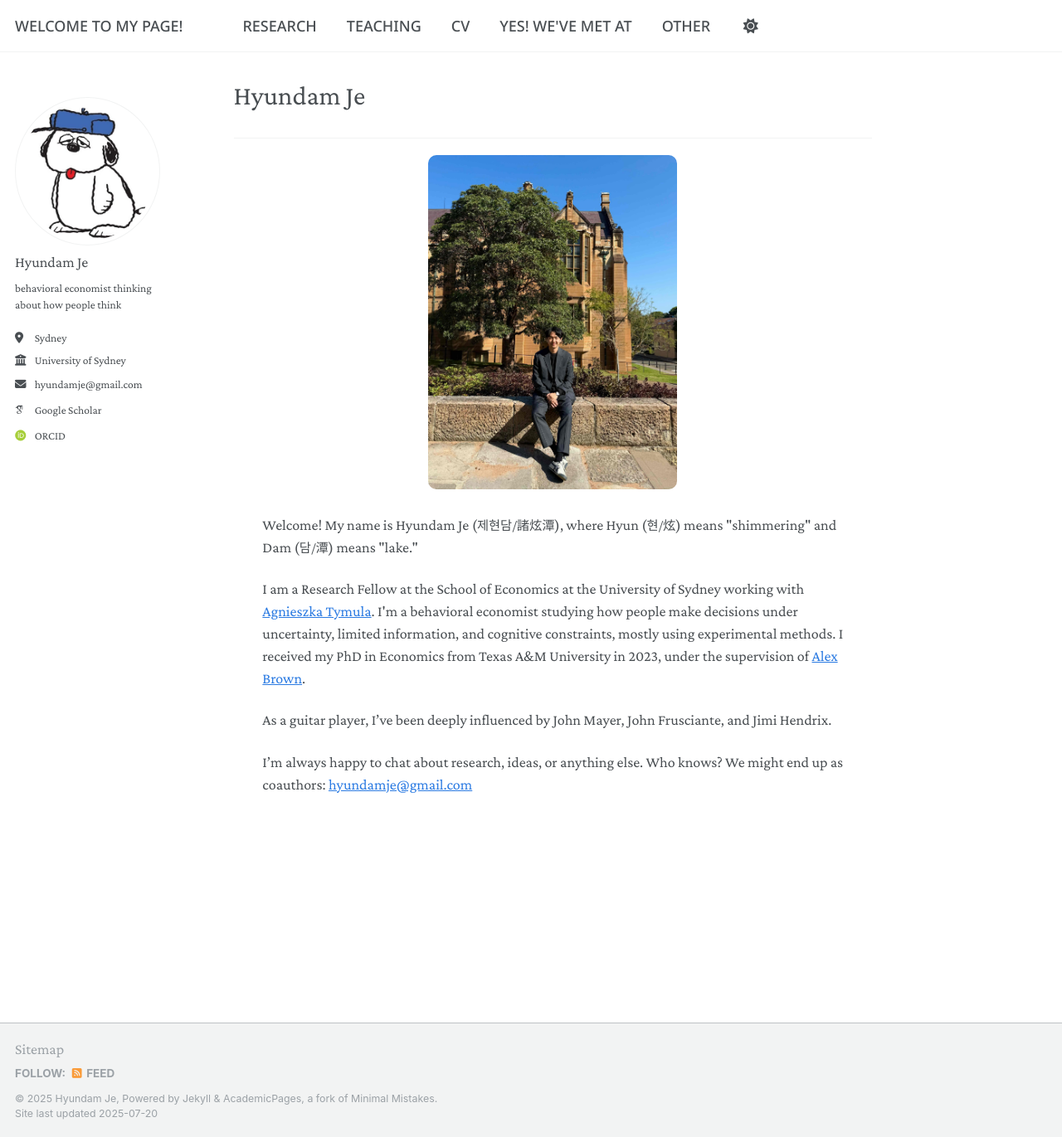
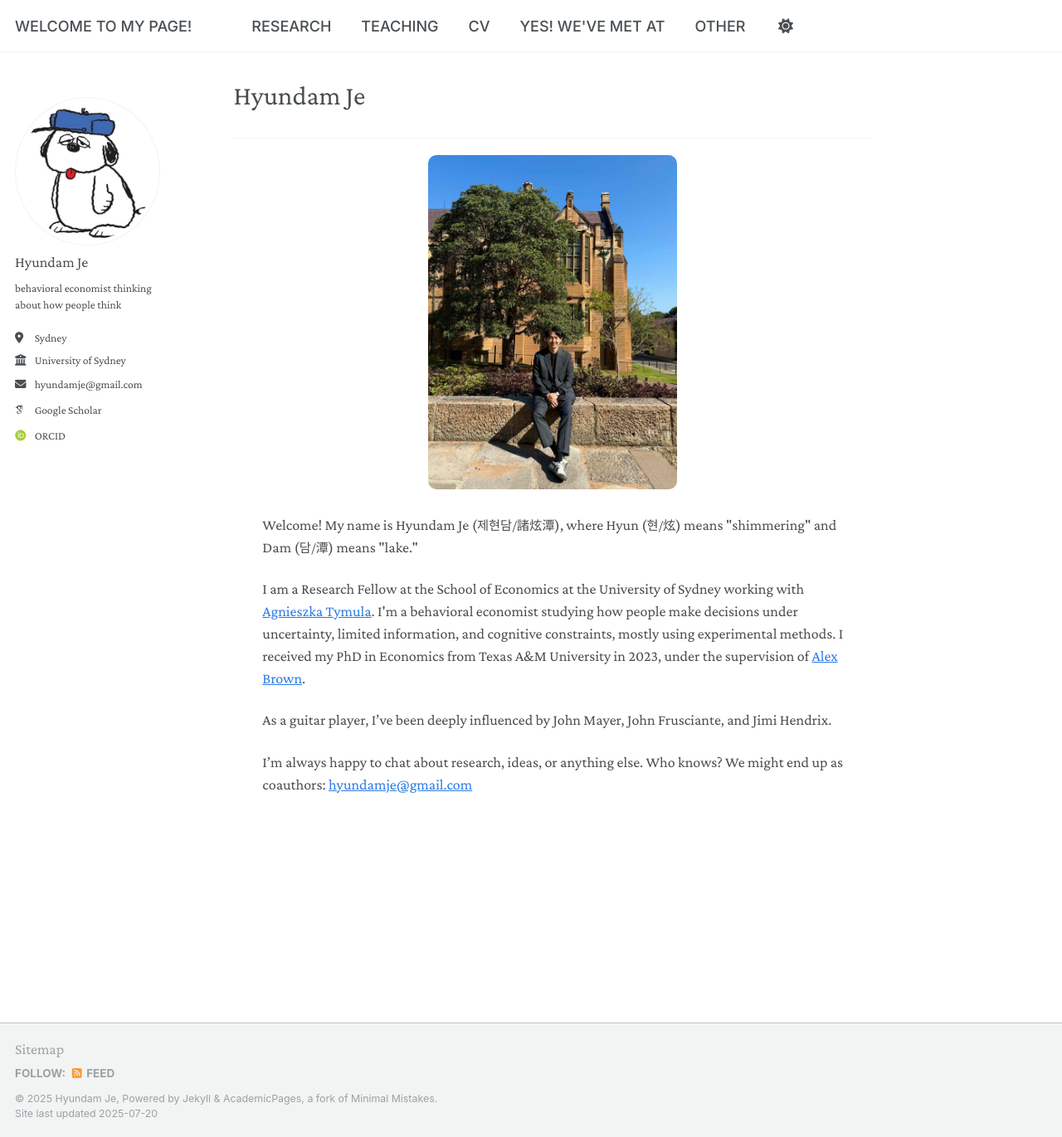
Before and after one commit to hyundamje/hyundamje.github.io, a Jekyll site: the page built from _pages/about.md, in a window 1280 px wide and 1371 px high. Shown: the whole window at 83% size. Built offline with Jekyll 4.4.1, drawn with Linux system fonts in a browser that asks for light colours; some web fonts are replaced.

Commit message:
Update custom.css

```diff
--- a/assets/css/custom.css
+++ b/assets/css/custom.css
@@ -2,7 +2,7 @@
 .site-title a,
 .masthead__menu,
 .masthead__menu a {
-  font-family:  'Noto Sans', sans-serif !important;
+  font-family:  'Inter', sans-serif !important;
   font-weight: 500;
 }
 
```
